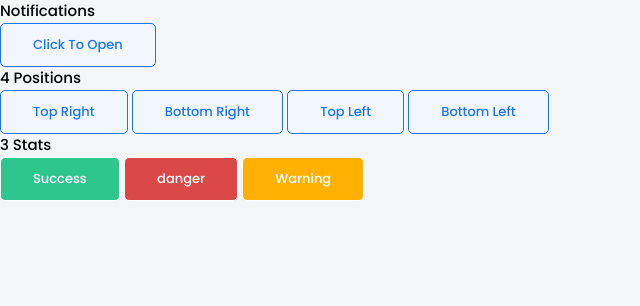
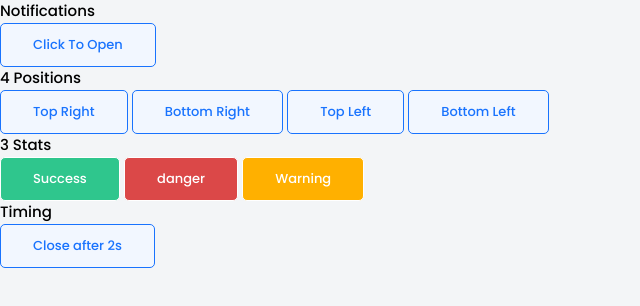
Before and after one commit to hamzanouali/WebApp-UI-HTML, a plain HTML site: page components/component-04/index.html in a window 1280 px wide. Shown: the whole page, without its empty margins (0-640 px from the left). Drawn offline with Linux system fonts and the light colour scheme.

Commit message:
adding timing: notifications

```diff
--- a/components/component-04/index.html
+++ b/components/component-04/index.html
@@ -52,6 +52,10 @@
     <button
       onclick="uiNotify({ type: 'warning', position: 'top-right', headline: 'Backup migration', text: 'Configuration saved successfully!' })"
       class="ui-btn ui-btn--warning">Warning</button>
+    <h2 class="ui-h2">Timing</h2>
+    <button
+      onclick="uiNotify({ autoCloseAfter: 2000, type: 'success', position: 'top-right', headline: 'Backup migration', text: 'Configuration saved successfully!' })"
+      class="ui-btn ui-btn--primary-outline">Close after 2s</button>
   </div>
   <div class="webappui-component-wrapper">
     <script>
@@ -130,7 +134,7 @@
 
         if (options.autoCloseAfter && typeof options.autoCloseAfter === "number" && options.autoCloseAfter > 0) {
           setTimeout(function () {
-            closeNotification(div.firstElementChild)
+            uiCloseNotification(div.firstElementChild)
           }, options.autoCloseAfter);
         }
       }
```
